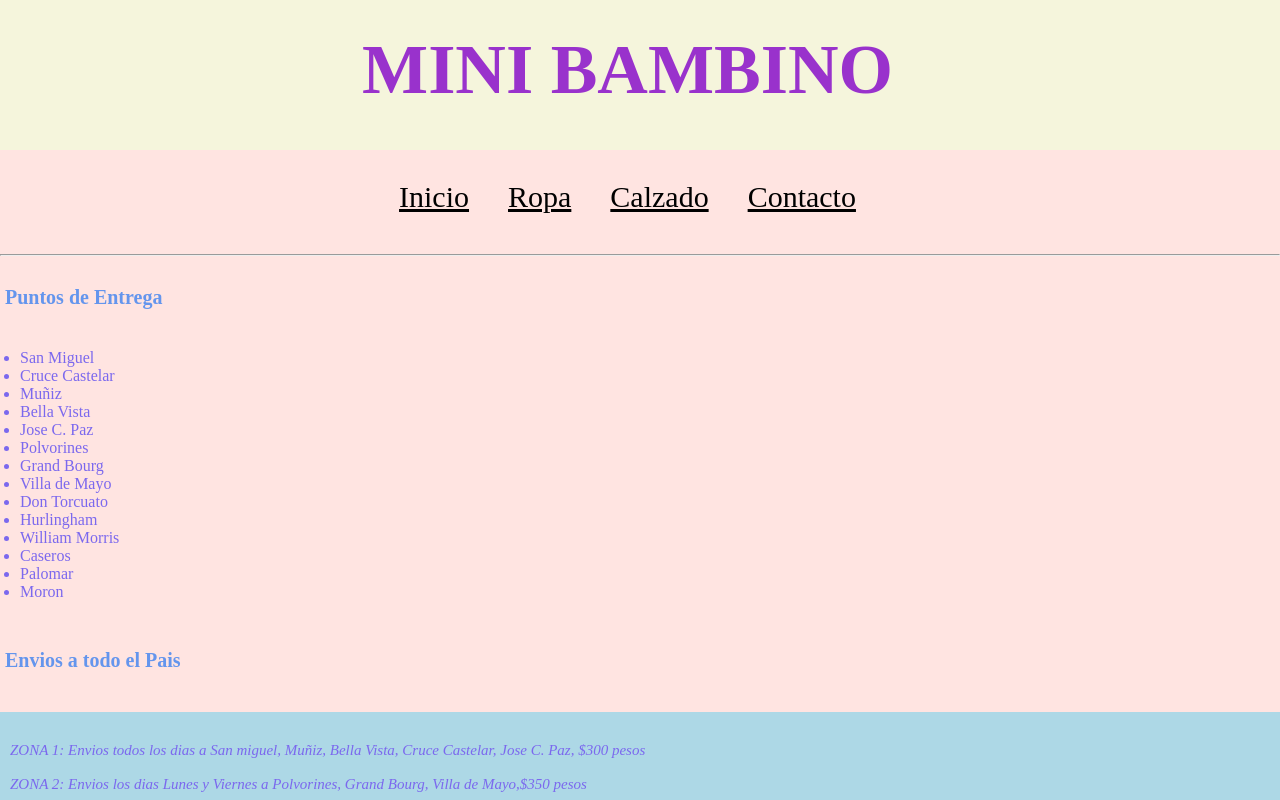
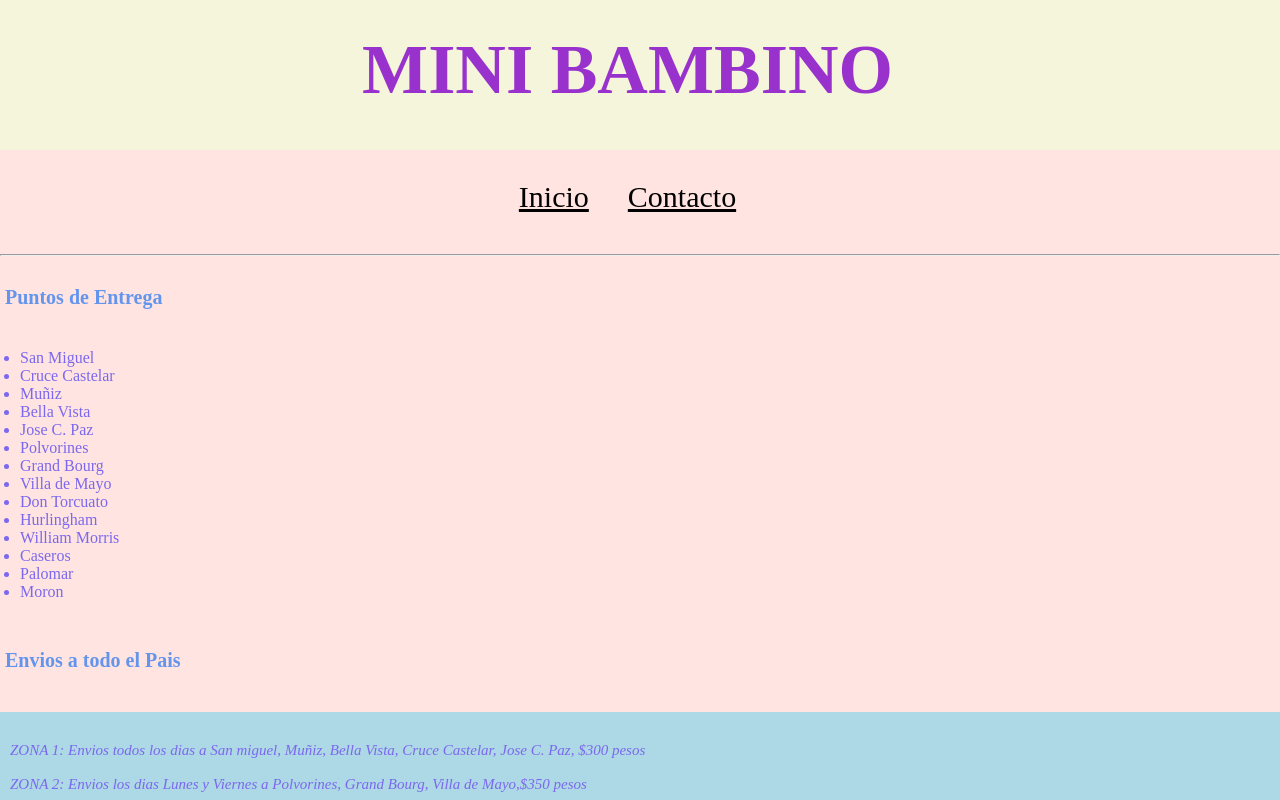
Before and after one commit to UlisesLeg/D-CODERHOUSE, a plain HTML site: page contacto.html in a window 1280 px wide. Shown: the top 800 px of the page. Drawn offline with Linux system fonts and the light colour scheme.

Commit message:
cuarto cambio

```diff
--- a/contacto.html
+++ b/contacto.html
@@ -13,8 +13,6 @@
     <nav class="navmenu">
         <ul class="menulista">
             <li><a class="anchor" href="../raiz/index.html">Inicio</a></li>
-            <li><a class="anchor" href="../raiz/ropa.html">Ropa</a></li>
-            <li><a class="anchor" href="../raiz/calzado.html">Calzado</a></li>
             <li><a class="anchor" href="../raiz/contacto.html">Contacto</a></li>
         </ul>
         <header>
```
